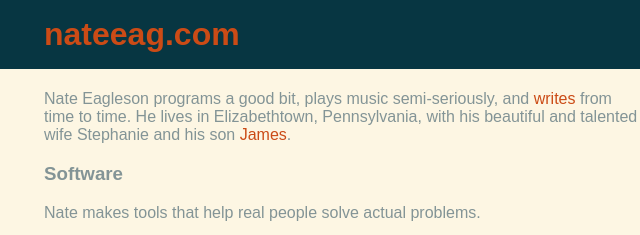
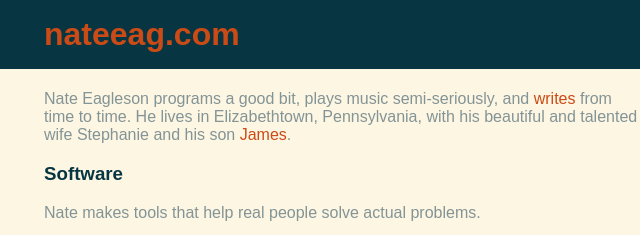
Before and after one commit to NateEag/nateeag.com, a plain HTML site: page src/index.html in a window 1280 px wide. Shown: the top 235 px of the page, 296-936 px from the left. Drawn offline with Linux system fonts and the light colour scheme.

Commit message:
Make h3s match the header background color
It doesn't look *great*, but it seems like the best option for now.

```diff
--- a/src/static/main.css
+++ b/src/static/main.css
@@ -60,6 +60,11 @@ h1
     color: #cb4b16;
 }
 
+h3
+{
+    color: #073642;
+}
+
 /* Link styles. */
 a
 {
```
